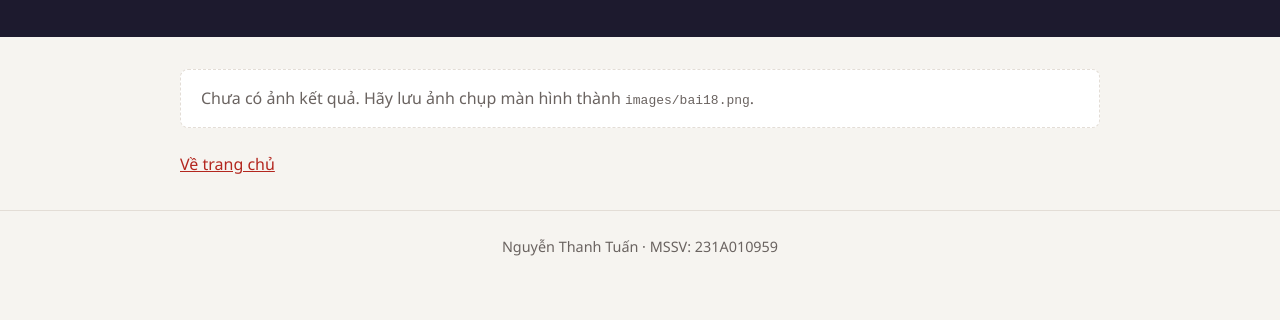
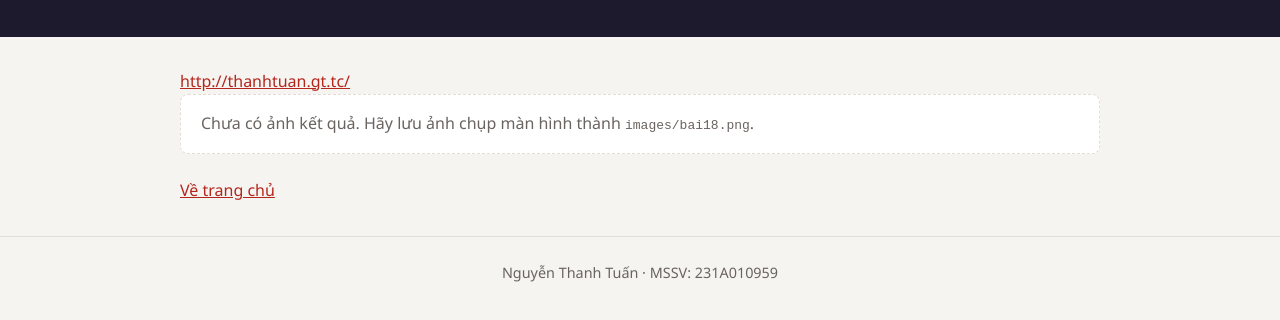
Before and after one commit to 0888864007t-lang/baitapgiuaki, a plain HTML site: page bai18.html in a window 1280 px wide. Shown: the part 178-498 px from the top of the page. Drawn offline with Linux system fonts and the light colour scheme.

Commit message:
Add files via upload

```diff
--- a/bai18.html
+++ b/bai18.html
@@ -19,6 +19,7 @@
   </nav>
   <header class="top"><h1>Kết quả Bài tập 18</h1><p>Nguyễn Thanh Tuấn · MSSV: 231A010959</p></header>
   <main>
+    <p><a href="http://thanhtuan.gt.tc/" target="_blank" rel="noopener">http://thanhtuan.gt.tc/</a></p>
     <img class="shot" src="images/bai18.png" alt="Ảnh kết quả Bài tập 18" onerror="this.style.display='none';document.getElementById('empty').hidden=false">
     <p class="note" id="empty" hidden>Chưa có ảnh kết quả. Hãy lưu ảnh chụp màn hình thành <code>images/bai18.png</code>.</p>
     <a class="back" href="index.html">Về trang chủ</a>
```
